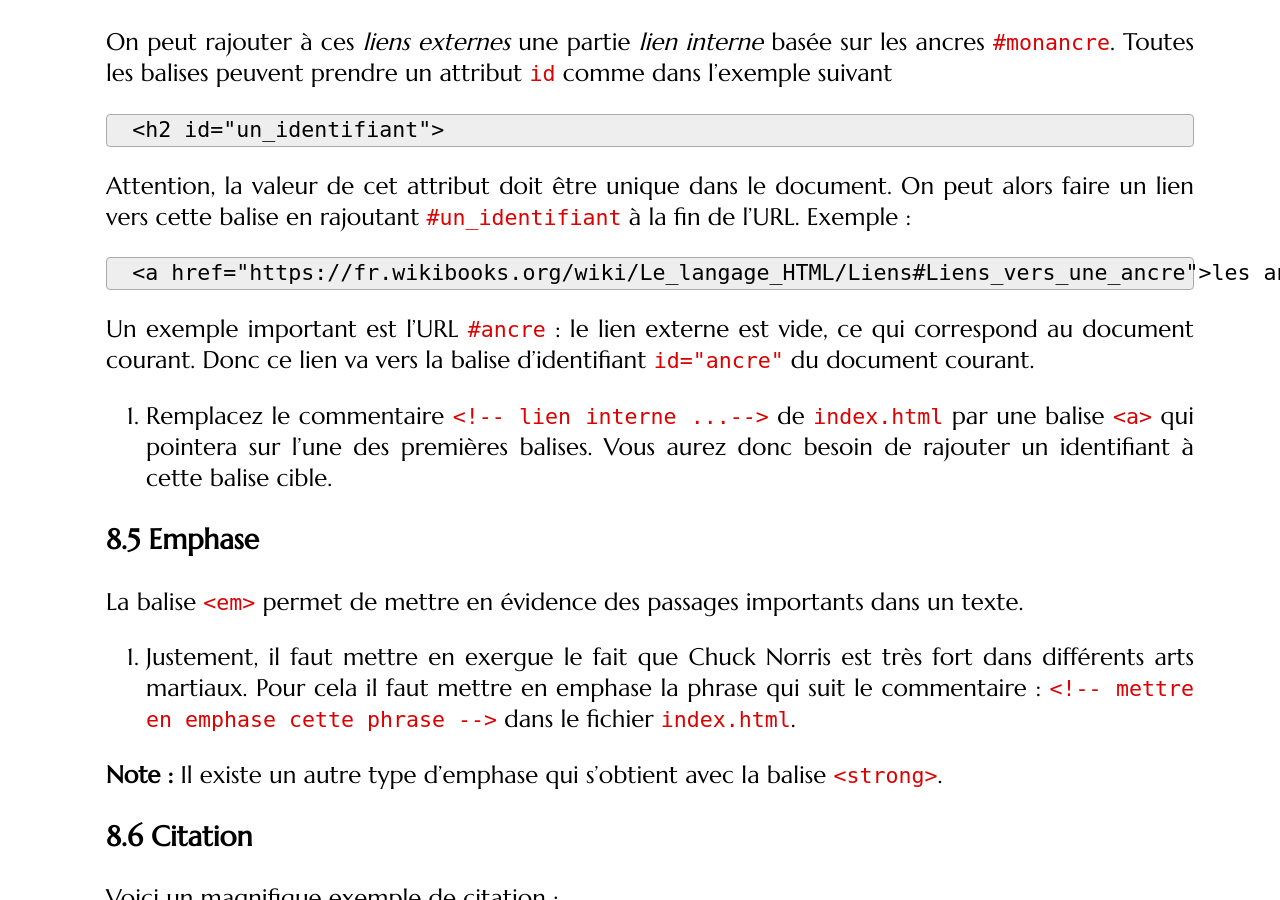
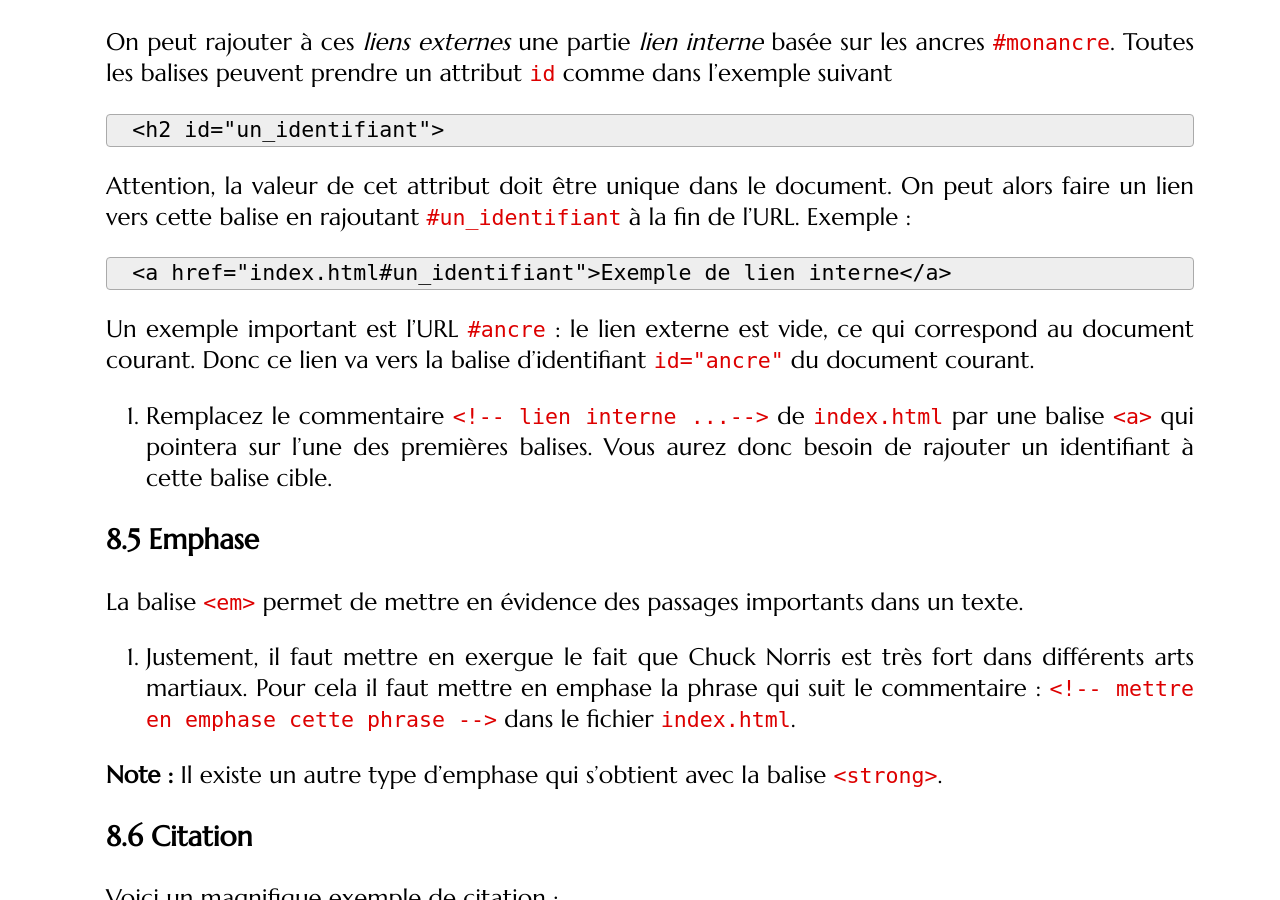
Before and after one commit to romainlebreton/R1.02-DeveloppementInterfacesWeb, a Jekyll site: the page built from tutorials/tutorial1_1.md, in a window 1280 px wide and 900 px high, scrolled down 8491 px. Built offline with Jekyll 4.4.1, drawn with Linux system fonts in a browser that asks for light colours; some web fonts are replaced; comment, search, counter and statistics services are not loaded.

Commit message:
fix in anchors

```diff
--- a/tutorials/tutorial1_1.md
+++ b/tutorials/tutorial1_1.md
@@ -398,7 +398,7 @@ alors faire un lien vers cette balise en rajoutant `#un_identifiant` à la fin
 de l'URL. Exemple :
 
 ~~~
-<a href="https://fr.wikibooks.org/wiki/Le_langage_HTML/Liens#Liens_vers_une_ancre">les ancres</a>
+<a href="index.html#un_identifiant">Exemple de lien interne</a>
 ~~~
 {:.html}
 
```
